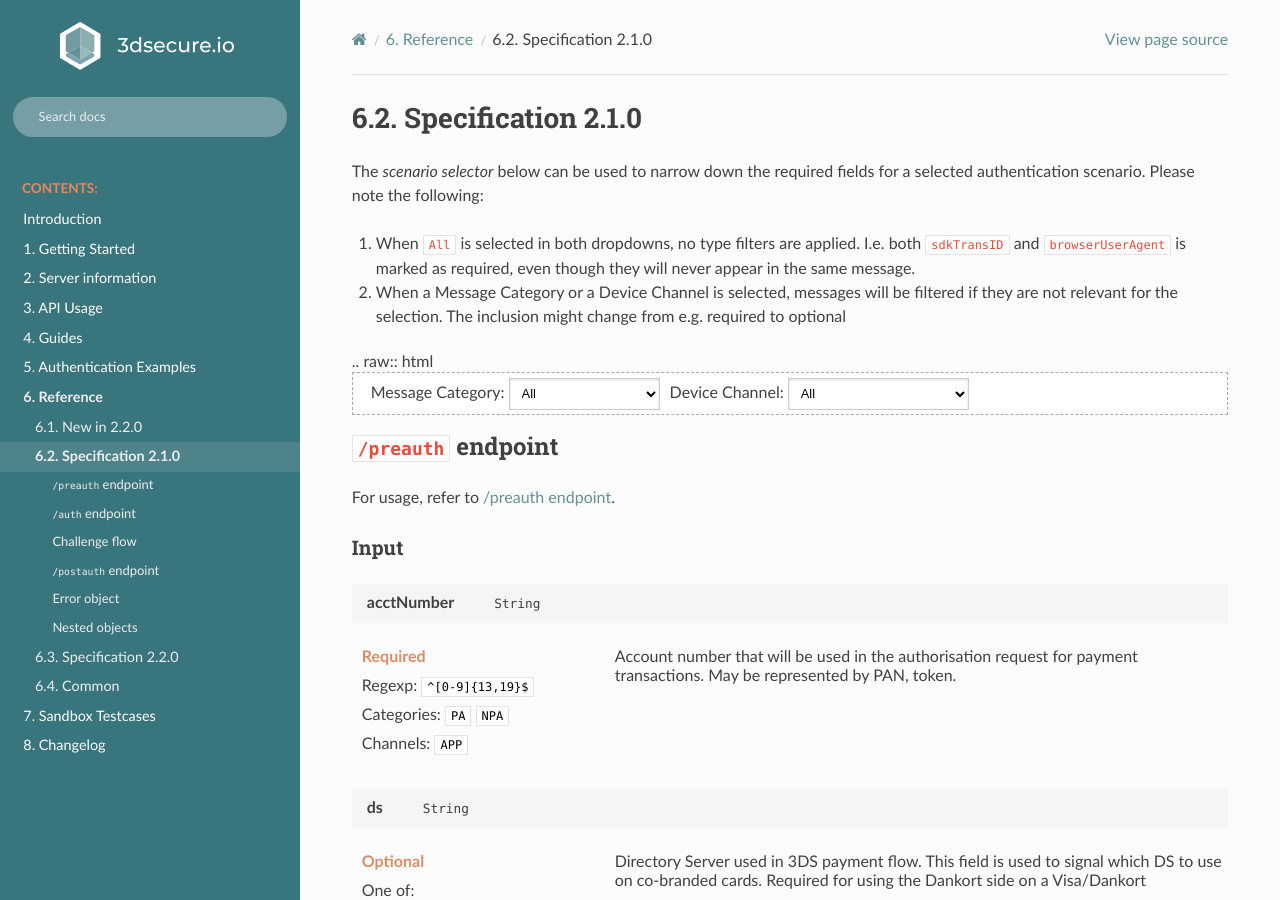
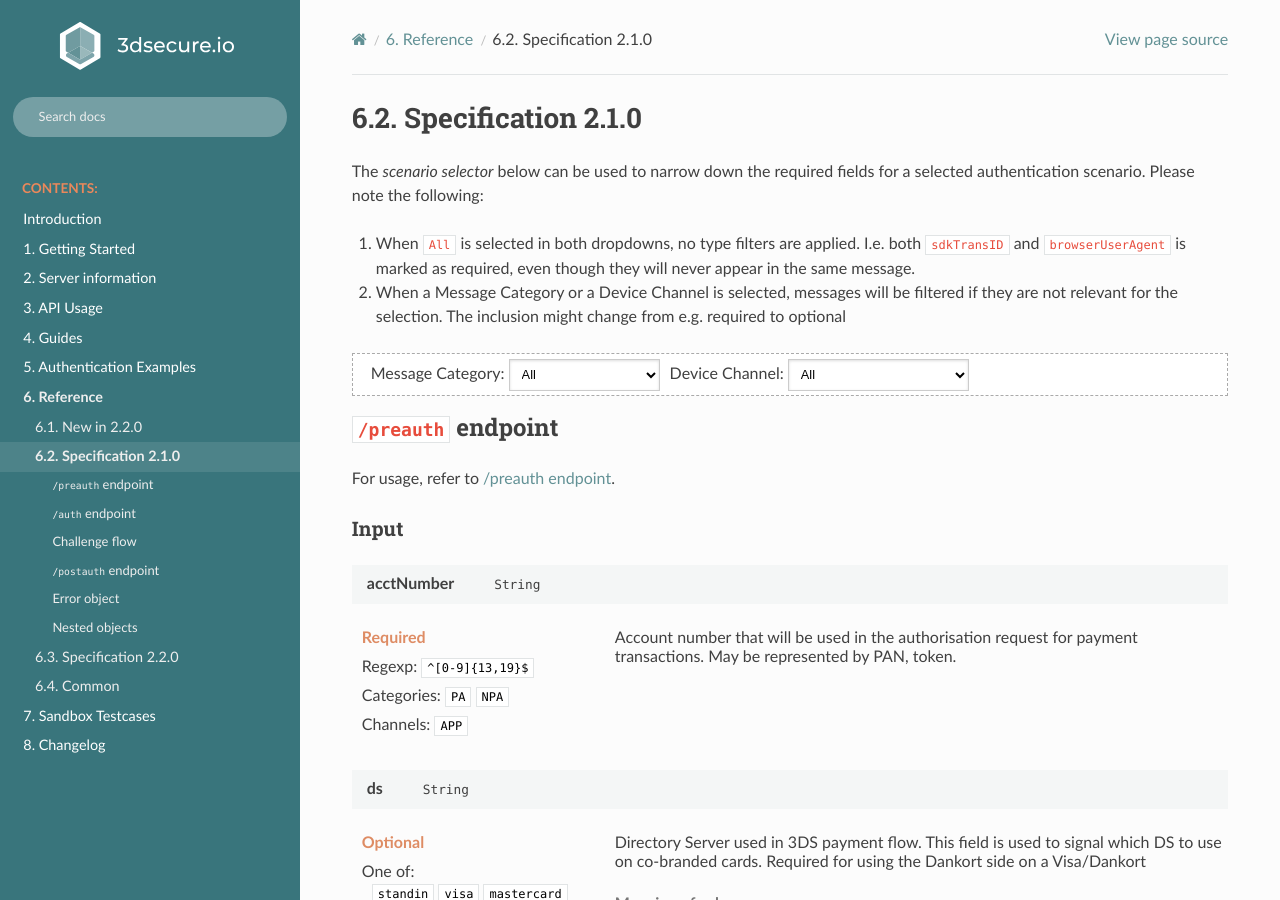
Before and after one commit to clearhaus/3DSv2-api-documentation, a Sphinx documentation site: the page built from source/specification_210.rst, in a window 1280 px wide and 900 px high. Built offline with Sphinx 7.4.7 and the Read the Docs theme 2.0.0, drawn with Linux system fonts in a browser that asks for light colours.

Commit message:
Remove raw html tag (#32)
Found a raw html tag, that was not needed :)
https://clearhaus.slack.com/archives/C049G9KDEN4/p1720509000650349

```diff
--- a/source/_static/scenario_selector.html
+++ b/source/_static/scenario_selector.html
@@ -1,5 +1,3 @@
-.. raw:: html
-
 <div id="scenario_selector">
   <div id="messageCategorySelector">
     <span>Message Category:</span>
```
